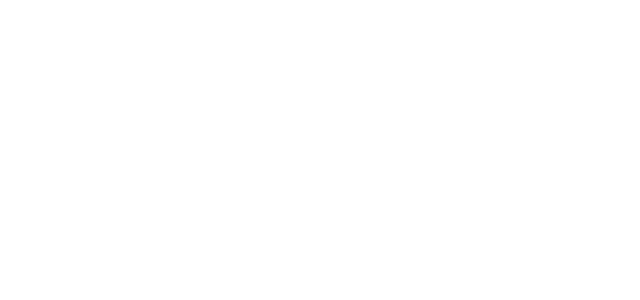
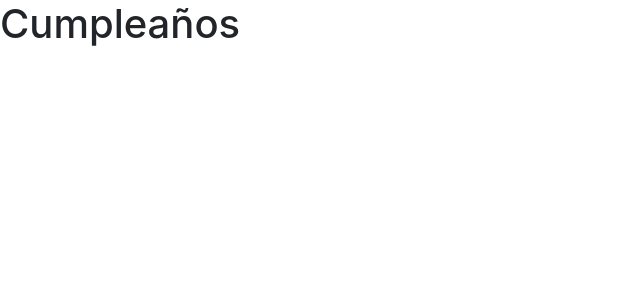
Before and after one commit to joaquindiazalvarez/auth-project-frontend, a React (Create React App) app: page /birthday in a window 1280 px wide. Before the commit this address had no page. Shown: the top 300 px of the page, without its empty margins (0-640 px from the left). Built offline with nearby package versions, Linux system fonts and the light colour scheme; sample sign-in values are in the browser's storage.

Commit message:
private route working

```diff
--- a/src/App.js
+++ b/src/App.js
@@ -3,6 +3,8 @@
 import { Home } from './pages/home.js'
 import { Login } from './pages/login.js'
 import { Register } from './pages/register.js'
+import { PrivateRoute } from "./pages/private_route.js";
+import { Birthday } from './pages/birthday';
 
 const App = ()=>{
   return(
@@ -11,6 +13,9 @@
       <Route path="/" element={<Home />} />
       <Route path="/login" element={<Login/>}/>
       <Route path="/register" element={<Register/>}/>
+      <Route element={<PrivateRoute/>}>
+        <Route path="/birthday" element={<Birthday/>} exact/>
+      </Route>
     </Routes>
   </Router>
   )
--- /dev/null
+++ b/src/pages/birthday.js
@@ -0,0 +1,3 @@
+export const Birthday = () => {
+    return (<h1>Cumpleaños</h1>);
+}
--- a/src/pages/login.js
+++ b/src/pages/login.js
@@ -23,7 +23,7 @@
           .then(result => {
             if(result.token){
                 sessionStorage.setItem("token", result.token)
-                navigate('/')}
+                navigate('/birthday')}
             else{
                 if (result.error === "email") setProblem("email");
                 else if (result.error === "password") setProblem("password");
--- /dev/null
+++ b/src/pages/private_route.js
@@ -0,0 +1,8 @@
+import { Outlet, Navigate } from 'react-router-dom'
+
+export const PrivateRoute = () => {
+  let auth = sessionStorage.getItem('token')
+  return(
+    auth ? <Outlet/> : <Navigate to="/"/>
+  )
+}
```
Also changed, not shown: src/pages/private.js (deleted).
